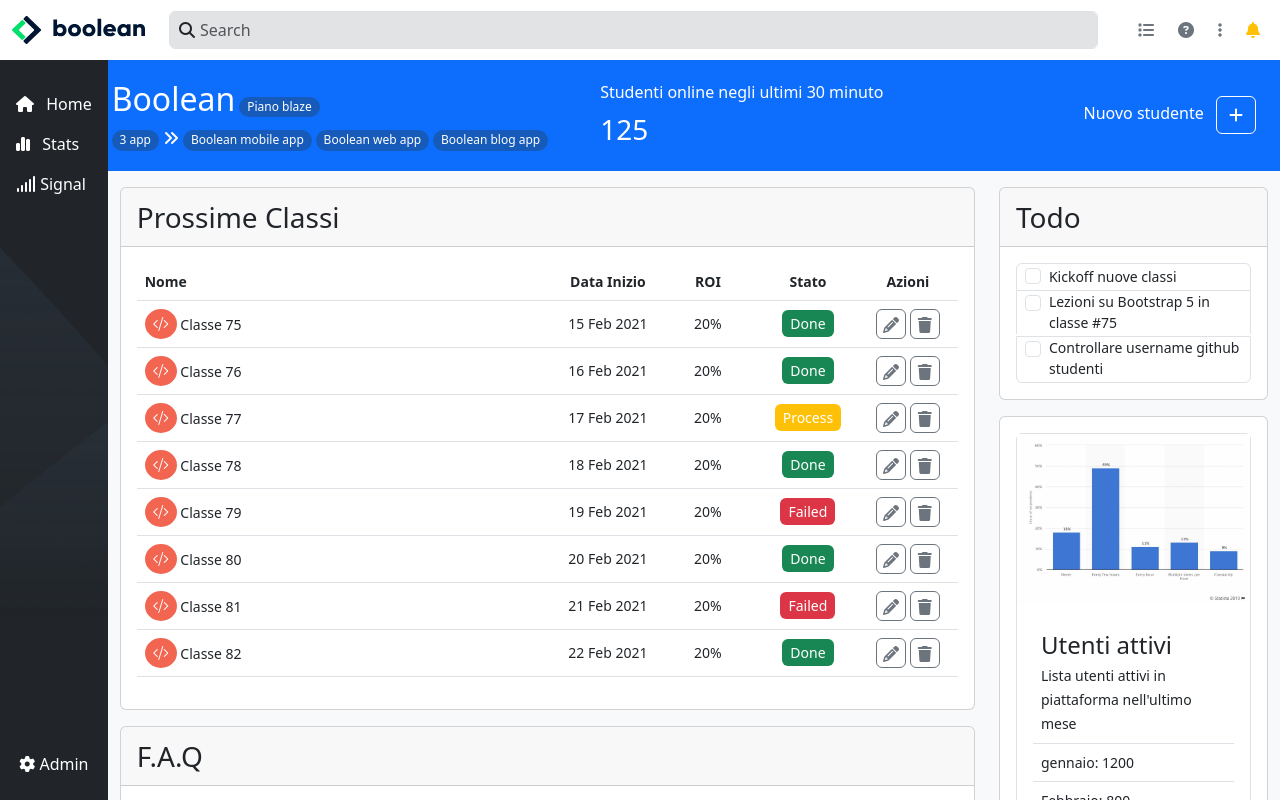
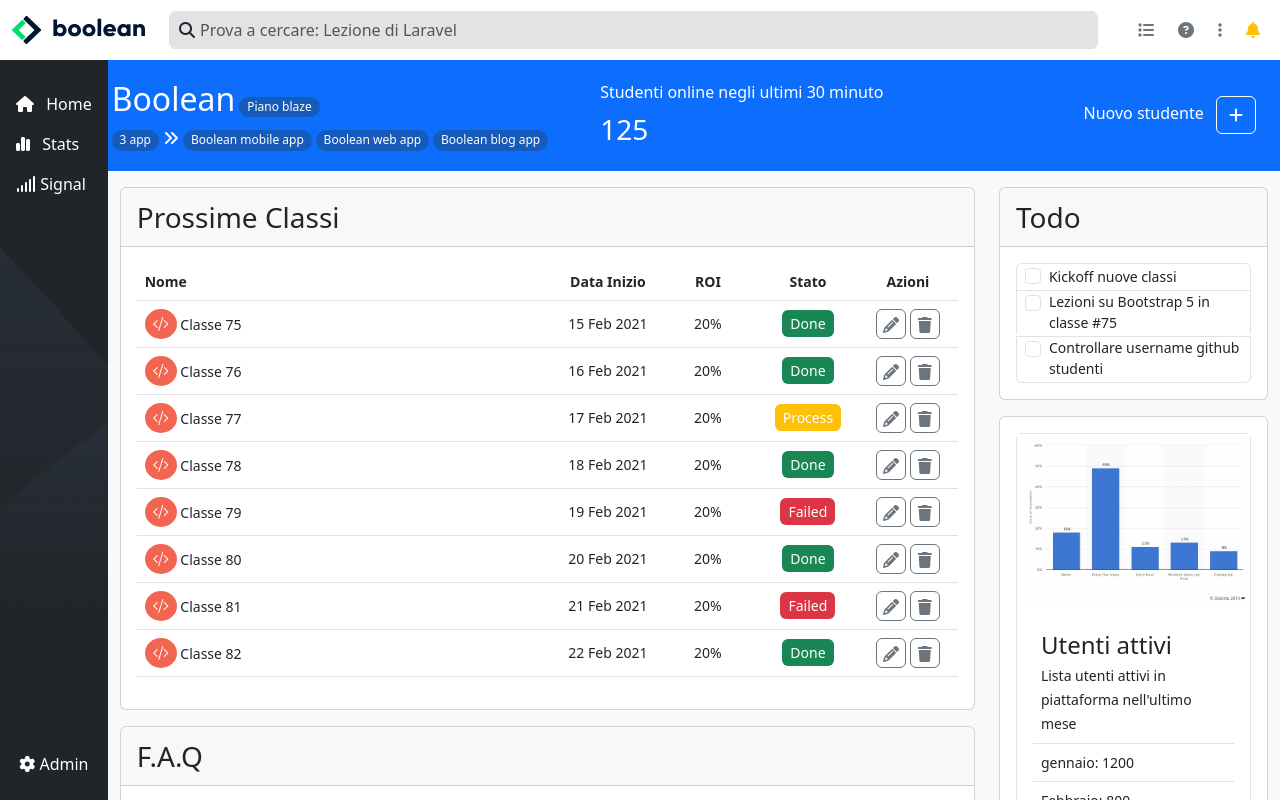
Before and after one commit to Francescodc92/html-css-bootstrap-dashboard, a plain HTML site: page index.html in a window 1280 px wide. Drawn offline with nearby package versions, Linux system fonts and the light colour scheme.

Commit message:
cange search-bar placeholder

```diff
--- a/index.html
+++ b/index.html
@@ -52,7 +52,7 @@
               <input
                 class="form-control me-2 input-search bg-secondary-subtle"
                 type="search"
-                placeholder="Search"
+                placeholder="Prova a cercare: Lezione di Laravel"
                 aria-label="Search"
               />
 
```
